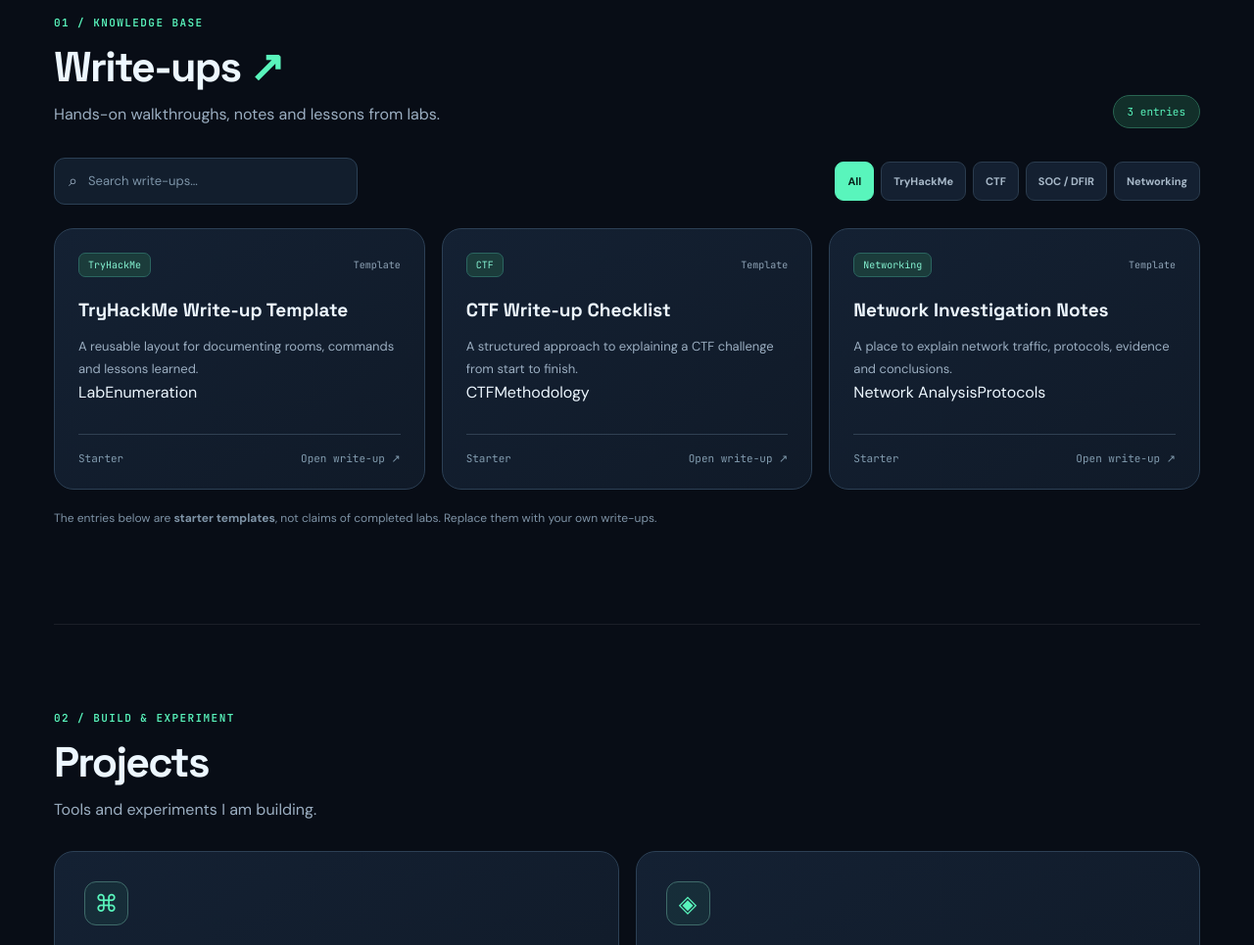
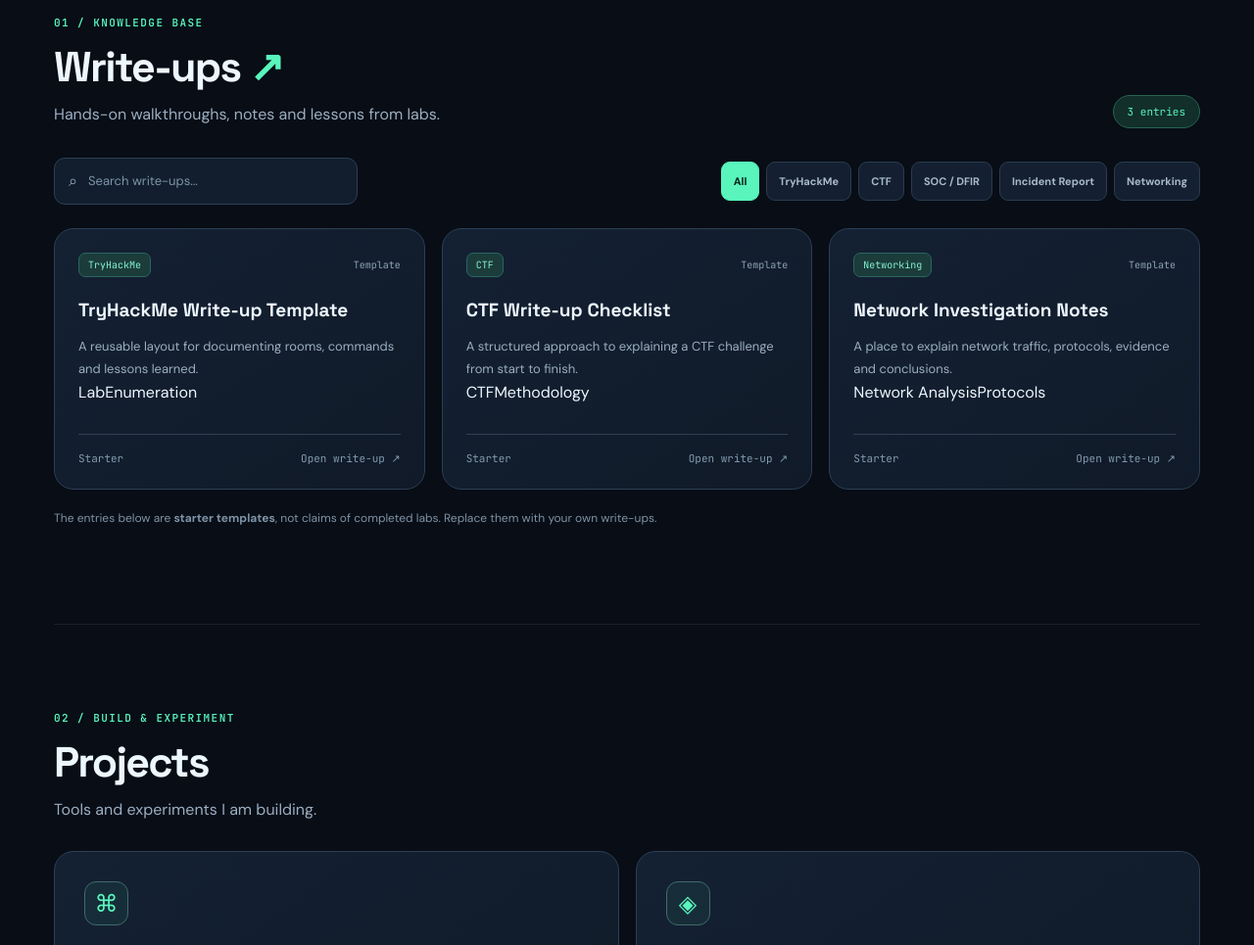
Before and after one commit to dang2503/dang2503.github.io, a plain HTML site: page index.html in a window 1280 px wide. Shown: the part 905-1870 px from the top of the page at 98% size. Drawn offline with Linux system fonts and the light colour scheme.

Commit message:
Improve write-up navigation and incident report tagging

```diff
--- a/index.html
+++ b/index.html
@@ -2,7 +2,7 @@
 <html lang="en"><head><meta charset="utf-8"><meta name="viewport" content="width=device-width,initial-scale=1"><meta name="description" content="Dang's cybersecurity portfolio: write-ups, projects, achievements and SOC/DFIR learning journey."><title>Dang | Cybersecurity Portfolio</title><link rel="stylesheet" href="assets/style.css"></head>
 <body><div class="ambient"></div><header class="nav wrap"><a class="brand" href="#home"><span class="brandmark">D<span class="mint">.</span></span><span>DANG<span class="muted">/SEC</span></span></a><nav aria-label="Main navigation"><a href="#home">Home</a><a href="#writeups">Write-ups</a><a href="#projects">Projects</a><a href="#achievements">Achievements</a><a href="#about">About</a></nav><a class="github" href="https://github.com/dang2503" target="_blank" rel="noopener">GitHub ↗</a></header>
 <main class="wrap"><section id="home" class="hero"><div><p class="eyebrow"><span class="pulse"></span> CYBERSECURITY • STUDENT PORTFOLIO</p><h1>Learning security.<br><span class="gradient">Documenting the journey.</span></h1><p class="intro">Hey, I'm Dang. I explore cybersecurity through hands-on labs, CTF challenges, networking fundamentals and blue-team practice. This is where I share what I learn.</p><div class="cta"><a class="btn primary" href="#writeups">Explore write-ups <span>↗</span></a><a class="btn secondary" href="https://github.com/dang2503" target="_blank" rel="noopener">View GitHub</a></div><div class="meta"><span>🛡 SOC / Blue Team</span><span>⌘ DFIR</span><span>⚡ CTF & Labs</span></div></div><div class="terminal"><div class="terminal-top"><div><i></i><i></i><i></i></div><span>dang@security:~</span><span>⌁</span></div><div class="terminal-body"><p><b class="mint">➜</b> <span class="sky">~</span> whoami</p><p class="out">Dang — Cybersecurity Learner</p><p><b class="mint">➜</b> <span class="sky">~</span> cat interests.txt</p><p class="out">SOC • DFIR • Threat Intelligence<br>Linux • Networking • Python</p><p><b class="mint">➜</b> <span class="sky">~</span> echo $MOTTO</p><p class="out">Learn. Practice. Document. Repeat.</p><p><b class="mint">➜</b> <span class="sky">~</span> <span class="cursor">▊</span></p></div></div></section>
-<section id="writeups" class="section"><div class="section-head"><div><p class="kicker">01 / KNOWLEDGE BASE</p><h2>Write-ups <span class="mint">↗</span></h2><p>Hands-on walkthroughs, notes and lessons from labs.</p></div><div class="count" id="count">3 entries</div></div><div class="toolbar"><label class="search"><span>⌕</span><input id="search" type="search" placeholder="Search write-ups..." aria-label="Search write-ups"></label><div class="filters" id="filters"><button class="active" data-filter="All">All</button><button data-filter="TryHackMe">TryHackMe</button><button data-filter="CTF">CTF</button><button data-filter="SOC / DFIR">SOC / DFIR</button><button data-filter="Networking">Networking</button></div></div><div id="cards" class="cards"></div><p class="fineprint">The entries below are <strong>starter templates</strong>, not claims of completed labs. Replace them with your own write-ups.</p></section>
+<section id="writeups" class="section"><div class="section-head"><div><p class="kicker">01 / KNOWLEDGE BASE</p><h2>Write-ups <span class="mint">↗</span></h2><p>Hands-on walkthroughs, notes and lessons from labs.</p></div><div class="count" id="count">3 entries</div></div><div class="toolbar"><label class="search"><span>⌕</span><input id="search" type="search" placeholder="Search write-ups..." aria-label="Search write-ups"></label><div class="filters" id="filters"><button class="active" data-filter="All">All</button><button data-filter="TryHackMe">TryHackMe</button><button data-filter="CTF">CTF</button><button data-filter="SOC / DFIR">SOC / DFIR</button><button data-filter="Incident Report">Incident Report</button><button data-filter="Networking">Networking</button></div></div><div id="cards" class="cards"></div><p class="fineprint">The entries below are <strong>starter templates</strong>, not claims of completed labs. Replace them with your own write-ups.</p></section>
 <section id="projects" class="section"><div class="section-head"><div><p class="kicker">02 / BUILD & EXPERIMENT</p><h2>Projects</h2><p>Tools and experiments I am building.</p></div></div><div class="project-grid"><article class="panel"><div class="project-icon">⌘</div><h3>Python Security Tools</h3><p>Space for Python scripts, utilities and automation experiments.</p><div class="chips"><span>Python</span><span>Security</span></div><p class="status">Planned / add your repo</p></article><article class="panel"><div class="project-icon">◈</div><h3>Home SOC Lab</h3><p>Space for log collection, detection rules and incident analysis.</p><div class="chips"><span>Blue Team</span><span>SIEM</span></div><p class="status">Planned / add your repo</p></article></div></section>
 <section id="achievements" class="section"><div class="section-head"><div><p class="kicker">03 / ACHIEVEMENTS</p><h2>Milestones &amp; recognition</h2><p>Verified credentials, CTF participation, and milestones from my cybersecurity journey.</p></div></div><div class="notes"><div>🏅 <strong>Certifications</strong><small>Verified credentials and completed certifications will appear here.</small></div><div>🚩 <strong>CTF Events</strong><small>Competition participation and results, added when completed.</small></div><div>🏆 <strong>Badges &amp; Awards</strong><small>Earned platform badges and awards, with evidence links.</small></div><div>📍 <strong>Milestones</strong><small><b>01 Nov 2026</b> — Started learning TryHackMe Cyber Security 101, Networking, and Linux.</small></div></div><p class="fineprint">Only completed and verifiable achievements are listed. No placeholder represents an earned credential.</p></section>
 <section id="about" class="section about"><div><p class="kicker">04 / ABOUT</p><h2>Curious by default.<br><span class="gradient">Learning by doing.</span></h2><p>I'm a cybersecurity student building a foundation in networking, defensive security and practical analysis. I use this website to document my thinking, mistakes and progress.</p><a class="btn secondary" href="https://github.com/dang2503" target="_blank" rel="noopener">Find me on GitHub ↗</a></div><div class="about-card"><div class="avatar">D.</div><h3>Dang</h3><p>Cybersecurity student</p><div class="about-line"><span>Interests</span><b>SOC · DFIR · CTF</b></div><div class="about-line"><span>Currently</span><b>Learning & building</b></div><div class="about-line"><span>GitHub</span><b>@dang2503</b></div></div></section></main><footer class="wrap"><span>© <span id="year"></span> Dang. Built with HTML, CSS & a little JavaScript.</span><span>Keep learning <span class="mint">↗</span></span></footer><script src="assets/main.js"></script></body></html>
```
